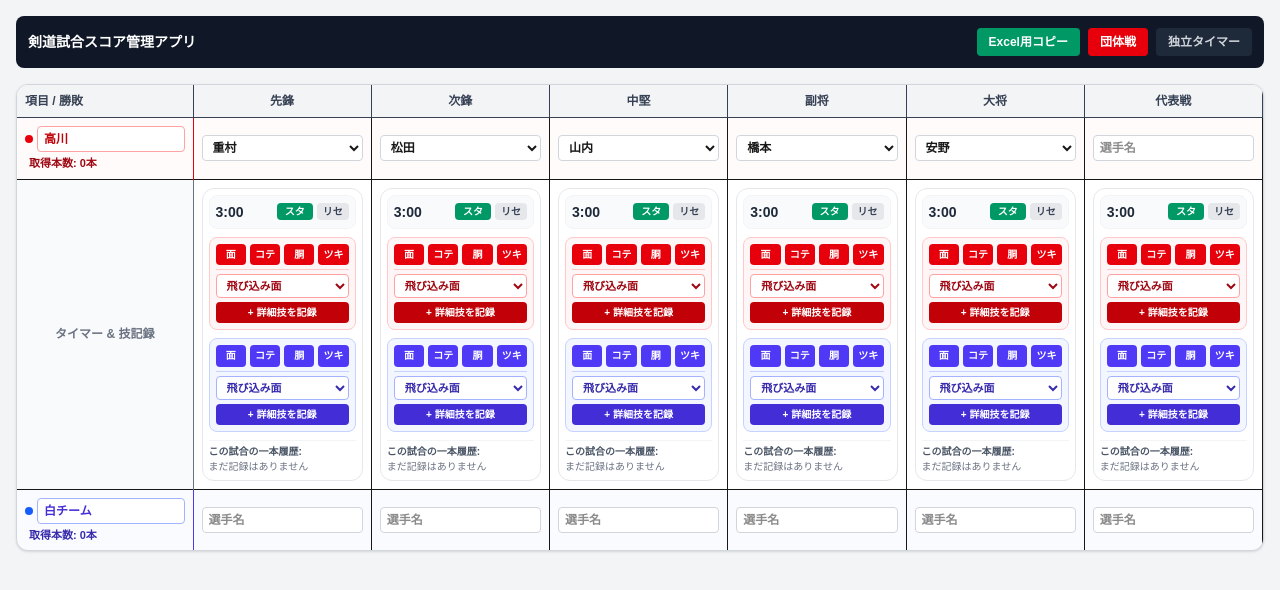
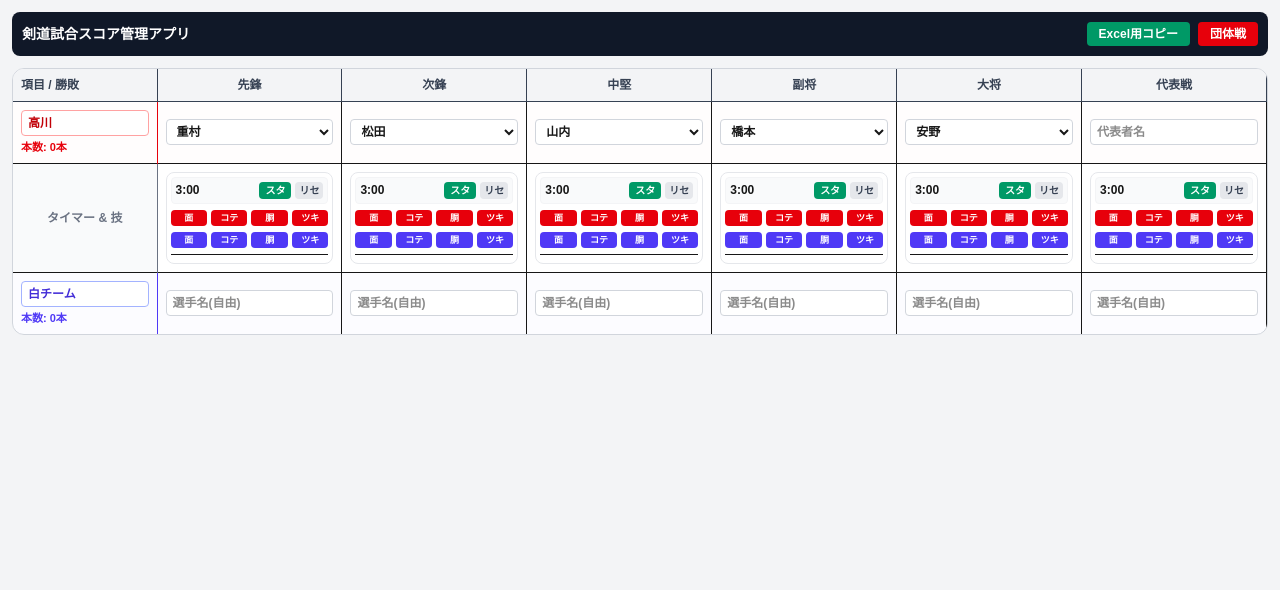
Before and after one commit to marcia031503-prog/kendo-score-app, a Next.js app: page / in a window 1280 px wide. Shown: the top 590 px of the page. Built offline with nearby package versions, Linux system fonts and the light colour scheme.

Commit message:
fix: unified 7-col table with daicho, red/white hon and empty white inputs

```diff
--- a/src/app/page.js
+++ b/src/app/page.js
@@ -4,21 +4,21 @@ import React, { useState } from 'react';
 
 const quickWazas = ['面', 'コテ', '胴', 'ツキ'];
 const allWazas = [
-  '飛び込み面',
-  '引き面',
-  '巻き込み面',
-  '返し面',
-  '飛び込みコテ',
-  '引きコテ',
-  '返しコテ',
-  '飛び込み胴',
-  '抜き胴',
-  '巻き込み胴',
-  'ツキ',
-  '片手ツキ',
+  '飛び込み面', '引き面', '巻き込み面', '返し面',
+  '飛び込みコテ', '引きコテ', '返しコテ',
+  '飛び込み胴', '抜き胴', '巻き込み胴',
+  'ツキ', '片手ツキ'
 ];
+const presetPlayers = ['重村', '松田', '山内', '橋本', '安野', '山本'];
 
-const presetPlayers = ['重村', '松田', '山内', '橋本', '安野', '山本'];
+const positions = [
+  { key: 'senpo', label: '先鋒' },
+  { key: 'jiho', label: '次鋒' },
+  { key: 'chuken', label: '中堅' },
+  { key: 'fukusho', label: '副将' },
+  { key: 'taisho', label: '大将' },
+  { key: 'daicho', label: '代表戦' },
+];
 
 export default function KendoScoreApp() {
   const [activeTab, setActiveTab] = useState('team');
@@ -26,211 +26,105 @@ export default function KendoScoreApp() {
   const [whiteTeamName, setWhiteTeamName] = useState('白チーム');
 
   const [redPlayers, setRedPlayers] = useState({
-    senpo: '重村',
-    jiho: '松田',
-    chuken: '山内',
-    fukusho: '橋本',
-    taisho: '安野',
-    daicho: '',
+    senpo: '重村', jiho: '松田', chuken: '山内', fukusho: '橋本', taisho: '安野', daicho: ''
   });
-
   const [whitePlayers, setWhitePlayers] = useState({
-    senpo: '',
-    jiho: '',
-    chuken: '',
-    fukusho: '',
-    taisho: '',
-    daicho: '',
+    senpo: '', jiho: '', chuken: '', fukusho: '', taisho: '', daicho: ''
   });
 
   const [matchLogs, setMatchLogs] = useState({
-    senpo: [],
-    jiho: [],
-    chuken: [],
-    fukusho: [],
-    taisho: [],
-    daicho: [],
+    senpo: [], jiho: [], chuken: [], fukusho: [], taisho: [], daicho: []
   });
 
-  const handleAddWaza = (position, team, waza) => {
-    const newLog = {
-      id: Math.random().toString(36).substring(2, 9),
-      team,
-      waza,
-      timestamp: new Date().toLocaleTimeString(),
-    };
-    setMatchLogs((prev) => ({
+  const handleAddWaza = (pos, team, waza) => {
+    setMatchLogs(prev => ({
       ...prev,
-      [position]: [...(prev[position] || []), newLog],
+      [pos]: [...(prev[pos] || []), { id: Math.random().toString(36), team, waza }]
     }));
   };
 
-  const calculateScore = (team) => {
-    let hon = 0;
-    Object.values(matchLogs).forEach((logs) => {
-      logs.forEach((log) => {
-        if (log.team === team) hon++;
-      });
+  const getHonCount = (team) => {
+    let count = 0;
+    Object.values(matchLogs).forEach(logs => {
+      logs.forEach(l => { if (l.team === team) count++; });
     });
-    return { hon };
+    return count;
   };
 
-  const redScore = calculateScore('red');
-  const whiteScore = calculateScore('white');
-
   const handleCopyExcelTable = () => {
-    const headers = ['項目/勝敗', '先鋒', '次鋒', '中堅', '副将', '大将', '代表戦'];
-    const redRow = [`赤:${redTeamName} (本:${redScore.hon})`, ...positions.map((p) => redPlayers[p.key])];
-    const whiteRow = [`白:${whiteTeamName} (本:${whiteScore.hon})`, ...positions.map((p) => whitePlayers[p.key])];
-    const tsvContent = [headers.join('\t'), redRow.join('\t'), whiteRow.join('\t')].join('\n');
-    navigator.clipboard.writeText(tsvContent);
+    const headers = ['項目/勝敗', ...positions.map(p => p.label)];
+    const redRow = [`赤:${redTeamName} (${getHonCount('red')}本)`, ...positions.map(p => redPlayers[p.key])];
+    const whiteRow = [`白:${whiteTeamName} (${getHonCount('white')}本)`, ...positions.map(p => whitePlayers[p.key])];
+    navigator.clipboard.writeText([headers.join('\t'), redRow.join('\t'), whiteRow.join('\t')].join('\n'));
     alert('Excel貼付用の一覧表をコピーしました！');
   };
 
-  const positions = [
-    { key: 'senpo', label: '先鋒' },
-    { key: 'jiho', label: '次鋒' },
-    { key: 'chuken', label: '中堅' },
-    { key: 'fukusho', label: '副将' },
-    { key: 'taisho', label: '大将' },
-    { key: 'daicho', label: '代表戦' },
-  ];
-
   return (
-    <div className="p-4 bg-gray-100 min-h-screen text-xs">
-      <div className="mb-4 bg-gray-900 text-white p-3 rounded-lg flex items-center justify-between">
-        <div className="font-bold text-sm">剣道試合スコア管理アプリ</div>
-        <div className="flex gap-2 items-center">
-          <button
-            onClick={handleCopyExcelTable}
-            className="px-3 py-1.5 rounded font-bold bg-emerald-600 hover:bg-emerald-700 text-white text-xs"
-          >
+    <div className="p-3 bg-gray-100 min-h-screen text-xs">
+      <div className="mb-3 bg-gray-900 text-white p-2.5 rounded-lg flex items-center justify-between">
+        <span className="font-bold text-sm">剣道試合スコア管理アプリ</span>
+        <div className="flex gap-2">
+          <button onClick={handleCopyExcelTable} className="px-3 py-1 rounded font-bold bg-emerald-600 hover:bg-emerald-700 text-white">
             Excel用コピー
           </button>
-          <div className="flex gap-2 text-xs">
-            <button
-              onClick={() => setActiveTab('team')}
-              className={`px-3 py-1.5 rounded font-bold ${activeTab === 'team' ? 'bg-red-600 text-white' : 'bg-gray-800 text-gray-300'}`}
-            >
-              団体戦
-            </button>
-            <button
-              onClick={() => setActiveTab('timer')}
-              className={`px-3 py-1.5 rounded font-bold ${activeTab === 'timer' ? 'bg-gray-700 text-white' : 'bg-gray-800 text-gray-300'}`}
-            >
-              独立タイマー
-            </button>
-          </div>
+          <button onClick={() => setActiveTab('team')} className="px-3 py-1 rounded font-bold bg-red-600 text-white">
+            団体戦
+          </button>
         </div>
       </div>
 
-      <div className="overflow-x-auto bg-white border border-gray-300 rounded-xl shadow-sm">
-        <table className="w-full border-collapse text-left min-w-[1000px]">
+      <div className="bg-white border border-gray-300 rounded-xl overflow-x-auto">
+        <table className="w-full border-collapse text-left min-w-[1050px]">
           <thead>
-            <tr className="border-b bg-gray-100 text-gray-700">
-              <th className="p-2 border-r font-bold w-44">項目 / 勝敗</th>
-              {positions.map((p) => (
-                <th key={p.key} className="p-2 border-r font-bold text-center">
-                  {p.label}
-                </th>
+            <tr className="bg-gray-100 border-b text-gray-700">
+              <th className="p-2 border-r font-bold w-36">項目 / 勝敗</th>
+              {positions.map(p => (
+                <th key={p.key} className="p-2 border-r text-center font-bold">{p.label}</th>
               ))}
             </tr>
           </thead>
           <tbody>
-            {/* 赤チーム行 */}
-            <tr className="border-b bg-red-50/30">
+            {/* 赤チーム選手行 */}
+            <tr className="border-b bg-red-50/20">
               <td className="p-2 border-r font-bold text-red-600 align-middle">
-                <div className="flex flex-col gap-1">
-                  <div className="flex items-center gap-1">
-                    <span className="w-2 h-2 rounded-full bg-red-600 inline-block shrink-0"></span>
-                    <input
-                      type="text"
-                      value={redTeamName}
-                      onChange={(e) => setRedTeamName(e.target.value)}
-                      className="w-full border border-red-300 rounded px-1.5 py-1 bg-white font-bold text-red-700"
-                    />
-                  </div>
-                  <div className="text-[11px] text-red-800 font-semibold px-1">
-                    取得本数: {redScore.hon}本
-                  </div>
-                </div>
+                <input type="text" value={redTeamName} onChange={e => setRedTeamName(e.target.value)} className="w-full border border-red-300 rounded px-1.5 py-1 mb-1 font-bold text-red-700 bg-white" />
+                <div className="text-[11px]">本数: {getHonCount('red')}本</div>
               </td>
-              {positions.map((p) => (
+              {positions.map(p => (
                 <td key={p.key} className="p-2 border-r align-middle">
                   {p.key === 'daicho' ? (
-                    <input
-                      type="text"
-                      value={redPlayers[p.key]}
-                      onChange={(e) =>
-                        setRedPlayers({ ...redPlayers, [p.key]: e.target.value })
-                      }
-                      placeholder="選手名"
-                      className="w-full border border-gray-300 rounded px-1.5 py-1 bg-white focus:outline-none focus:border-red-500 font-bold"
-                    />
+                    <input type="text" value={redPlayers[p.key]} onChange={e => setRedPlayers({...redPlayers, [p.key]: e.target.value})} placeholder="代表者名" className="w-full border border-gray-300 rounded px-1.5 py-1 font-bold bg-white" />
                   ) : (
-                    <select
-                      value={redPlayers[p.key]}
-                      onChange={(e) =>
-                        setRedPlayers({ ...redPlayers, [p.key]: e.target.value })
-                      }
-                      className="w-full border border-gray-300 rounded px-1.5 py-1 bg-white font-bold"
-                    >
+                    <select value={redPlayers[p.key]} onChange={e => setRedPlayers({...redPlayers, [p.key]: e.target.value})} className="w-full border border-gray-300 rounded px-1.5 py-1 font-bold bg-white">
                       <option value="">(未選択)</option>
-                      {presetPlayers.map((name) => (
-                        <option key={name} value={name}>
-                          {name}
-                        </option>
-                      ))}
+                      {presetPlayers.map(n => <option key={n} value={n}>{n}</option>)}
                     </select>
                   )}
                 </td>
               ))}
             </tr>
 
-            {/* タイマー＆技記録カラム */}
+            {/* 技・タイマー行 */}
             <tr className="border-b">
-              <td className="p-2 border-r font-bold text-gray-500 bg-gray-50 text-center align-middle">
-                タイマー &amp; 技記録
+              <td className="p-2 border-r text-center font-bold text-gray-500 bg-gray-50 align-middle">
+                タイマー &amp; 技
               </td>
-              {positions.map((p) => (
+              {positions.map(p => (
                 <td key={p.key} className="p-2 border-r align-top">
-                  <CompactMatchColumn
-                    logs={matchLogs[p.key] || []}
-                    onAddWaza={(team, waza) => handleAddWaza(p.key, team, waza)}
-                  />
+                  <CompactMatchColumn logs={matchLogs[p.key] || []} onAddWaza={(team, w) => handleAddWaza(p.key, team, w)} />
                 </td>
               ))}
             </tr>
 
-            {/* 白チーム行 */}
-            <tr className="bg-indigo-50/30">
+            {/* 白チーム選手行（すべて自由入力） */}
+            <tr className="bg-indigo-50/20">
               <td className="p-2 border-r font-bold text-indigo-600 align-middle">
-                <div className="flex flex-col gap-1">
-                  <div className="flex items-center gap-1">
-                    <span className="w-2 h-2 rounded-full bg-blue-600 inline-block shrink-0"></span>
-                    <input
-                      type="text"
-                      value={whiteTeamName}
-                      onChange={(e) => setWhiteTeamName(e.target.value)}
-                      className="w-full border border-indigo-300 rounded px-1.5 py-1 bg-white font-bold text-indigo-700"
-                    />
-                  </div>
-                  <div className="text-[11px] text-indigo-800 font-semibold px-1">
-                    取得本数: {whiteScore.hon}本
-                  </div>
-                </div>
+                <input type="text" value={whiteTeamName} onChange={e => setWhiteTeamName(e.target.value)} className="w-full border border-indigo-300 rounded px-1.5 py-1 mb-1 font-bold text-indigo-700 bg-white" />
+                <div className="text-[11px]">本数: {getHonCount('white')}本</div>
               </td>
-              {positions.map((p) => (
+              {positions.map(p => (
                 <td key={p.key} className="p-2 border-r align-middle">
-                  <input
-                    type="text"
-                    value={whitePlayers[p.key]}
-                    onChange={(e) =>
-                      setWhitePlayers({ ...whitePlayers, [p.key]: e.target.value })
-                    }
-                    placeholder="選手名"
-                    className="w-full border border-gray-300 rounded px-1.5 py-1 bg-white focus:outline-none focus:border-indigo-500 font-bold"
-                  />
+                  <input type="text" value={whitePlayers[p.key]} onChange={e => setWhitePlayers({...whitePlayers, [p.key]: e.target.value})} placeholder="選手名(自由)" className="w-full border border-gray-300 rounded px-1.5 py-1 font-bold bg-white" />
                 </td>
               ))}
             </tr>
@@ -250,127 +144,42 @@ function CompactMatchColumn({ logs, onAddWaza }) {
   React.useEffect(() => {
     let t;
     if (isRunning && seconds > 0) {
-      t = setInterval(() => setSeconds((s) => s - 1), 1000);
+      t = setInterval(() => setSeconds(s => s - 1), 1000);
     }
     return () => clearInterval(t);
   }, [isRunning, seconds]);
 
-  const formatTime = (sec) => {
-    const m = Math.floor(sec / 60);
-    const s = sec % 60;
-    return `${m}:${s.toString().padStart(2, '0')}`;
-  };
+  const formatTime = (sec) => `${Math.floor(sec / 60)}:${(sec % 60).toString().padStart(2, '0')}`;
 
   return (
-    <div className="flex flex-col gap-2 p-1.5 bg-white border border-gray-200 rounded-xl text-xs w-full">
-      <div className="flex items-center justify-between bg-gray-50 p-1.5 rounded-lg border border-gray-100">
-        <span className="font-bold text-sm text-gray-800">{formatTime(seconds)}</span>
+    <div className="flex flex-col gap-1.5 p-1 bg-white border border-gray-200 rounded-lg text-xs w-full">
+      <div className="flex items-center justify-between bg-gray-50 p-1 rounded border border-gray-100">
+        <span className="font-bold text-xs">{formatTime(seconds)}</span>
         <div className="flex gap-1">
-          <button
-            onClick={() => setIsRunning(!isRunning)}
-            className={`px-2 py-0.5 rounded text-[10px] font-bold text-white ${
-              isRunning ? 'bg-amber-500' : 'bg-emerald-600'
-            }`}
-          >
+          <button onClick={() => setIsRunning(!isRunning)} className={`px-1.5 py-0.5 rounded text-[10px] font-bold text-white ${isRunning ? 'bg-amber-500' : 'bg-emerald-600'}`}>
             {isRunning ? '一時' : 'スタ'}
           </button>
-          <button
-            onClick={() => {
-              setIsRunning(false);
-              setSeconds(180);
-            }}
-            className="px-1.5 py-0.5 rounded text-[10px] font-bold bg-gray-200 text-gray-700"
-          >
+          <button onClick={() => { setIsRunning(false); setSeconds(180); }} className="px-1 py-0.5 rounded text-[10px] font-bold bg-gray-200 text-gray-700">
             リセ
           </button>
         </div>
       </div>
-
-      {/* 赤チーム記録 */}
-      <div className="bg-red-50/70 border border-red-200 rounded-lg p-1.5 space-y-1">
-        <div className="grid grid-cols-4 gap-1">
-          {quickWazas.map((w) => (
-            <button
-              key={w}
-              onClick={() => onAddWaza('red', w)}
-              className="bg-red-600 hover:bg-red-700 text-white text-[10px] py-1 rounded font-bold"
-            >
-              {w}
-            </button>
-          ))}
-        </div>
-        <div className="flex flex-col gap-1 pt-1 border-t border-red-200">
-          <select
-            value={redSelected}
-            onChange={(e) => setRedSelected(e.target.value)}
-            className="w-full border border-red-300 rounded px-1.5 py-1 text-[11px] font-bold bg-white text-red-800"
-          >
-            {allWazas.map((w) => (
-              <option key={w} value={w}>
-                {w}
-              </option>
-            ))}
-          </select>
-          <button
-            onClick={() => onAddWaza('red', redSelected)}
-            className="w-full bg-red-700 hover:bg-red-800 text-white text-[10px] py-1 rounded font-bold"
-          >
-            + 詳細技を記録
-          </button>
-        </div>
+      <div className="flex gap-1">
+        {quickWazas.map(w => (
+          <button key={w} onClick={() => onAddWaza('red', w)} className="flex-1 bg-red-600 text-white py-0.5 rounded text-[9px] font-bold">{w}</button>
+        ))}
       </div>
-
-      {/* 白チーム記録 */}
-      <div className="bg-indigo-50/70 border border-indigo-200 rounded-lg p-1.5 space-y-1">
-        <div className="grid grid-cols-4 gap-1">
-          {quickWazas.map((w) => (
-            <button
-              key={w}
-              onClick={() => onAddWaza('white', w)}
-              className="bg-indigo-600 hover:bg-indigo-700 text-white text-[10px] py-1 rounded font-bold"
-            >
-              {w}
-            </button>
-          ))}
-        </div>
-        <div className="flex flex-col gap-1 pt-1 border-t border-indigo-200">
-          <select
-            value={whiteSelected}
-            onChange={(e) => setWhiteSelected(e.target.value)}
-            className="w-full border border-indigo-300 rounded px-1.5 py-1 text-[11px] font-bold bg-white text-indigo-800"
-          >
-            {allWazas.map((w) => (
-              <option key={w} value={w}>
-                {w}
-              </option>
-            ))}
-          </select>
-          <button
-            onClick={() => onAddWaza('white', whiteSelected)}
-            className="w-full bg-indigo-700 hover:bg-indigo-800 text-white text-[10px] py-1 rounded font-bold"
-          >
-            + 詳細技を記録
-          </button>
-        </div>
+      <div className="flex gap-1">
+        {quickWazas.map(w => (
+          <button key={w} onClick={() => onAddWaza('white', w)} className="flex-1 bg-indigo-600 text-white py-0.5 rounded text-[9px] font-bold">{w}</button>
+        ))}
       </div>
-
-      {/* 一本履歴 */}
-      <div className="pt-1 border-t border-gray-100 text-[10px] text-gray-500">
-        <div className="font-bold mb-0.5 text-gray-600">この試合の一本履歴:</div>
-        {logs.length === 0 ? (
-          <div>まだ記録はありません</div>
-        ) : (
-          <div className="space-y-0.5 max-h-16 overflow-y-auto">
-            {logs.map((l) => (
-              <div
-                key={l.id}
-                className={l.team === 'red' ? 'text-red-600 font-semibold' : 'text-indigo-600 font-semibold'}
-              >
-                [{l.team === 'red' ? '赤' : '白'}] {l.waza}
-              </div>
-            ))}
+      <div className="max-h-12 overflow-y-auto space-y-0.5 border-t pt-1 text-[10px]">
+        {logs.map(l => (
+          <div key={l.id} className={l.team === 'red' ? 'text-red-600 font-semibold' : 'text-indigo-600 font-semibold'}>
+            [{l.team === 'red' ? '赤' : '白'}] {l.waza}
           </div>
-        )}
+        ))}
       </div>
     </div>
   );
```
